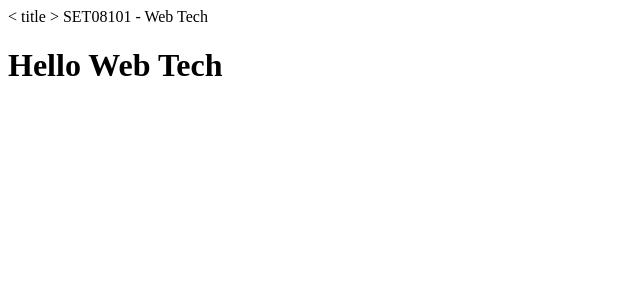
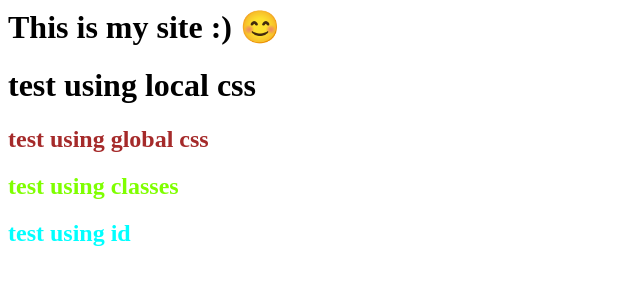
Before and after one commit to RobbieMN/SET08401, a plain HTML site: page index.html in a window 1280 px wide. Shown: the whole page, without its empty margins (0-640 px from the left). Drawn offline with Linux system fonts and the light colour scheme.

Commit message:
Updated site
Updates made such as another page added and created a CSS style file.

```diff
--- a/index.html
+++ b/index.html
@@ -1,9 +1,26 @@
 <! DOCTYPE html >
 <html >
-	<head >
-		< title > SET08101 - Web Tech </ title >
-	</ head >
-	<body >
-		<h1 > Hello Web Tech </ h1 >
-	</ body >
-</ html >
+	<head>
+		<title> My Site </title>
+		<link rel="stylesheet" href="styles.css">
+	</head>
+<body >
+	<h1 > This is my site :) 😊 </h1 >
+
+	<h1>
+	test using local css
+	</h1>
+
+	<h2>
+	test using global css
+	</h2>
+
+	<h2 class="TestClass">
+	test using classes
+	</h2>
+
+	<h2 id="TestId">
+	test using id
+	</h2>
+</body>
+</html>
--- /dev/null
+++ b/styles.css
@@ -0,0 +1,14 @@
+h2{
+
+    color: brown;
+}
+
+.TestClass{
+
+    color:chartreuse
+}
+
+#TestId{
+
+    color: aqua;
+}
```
Also changed, not shown: page2.html (added).
